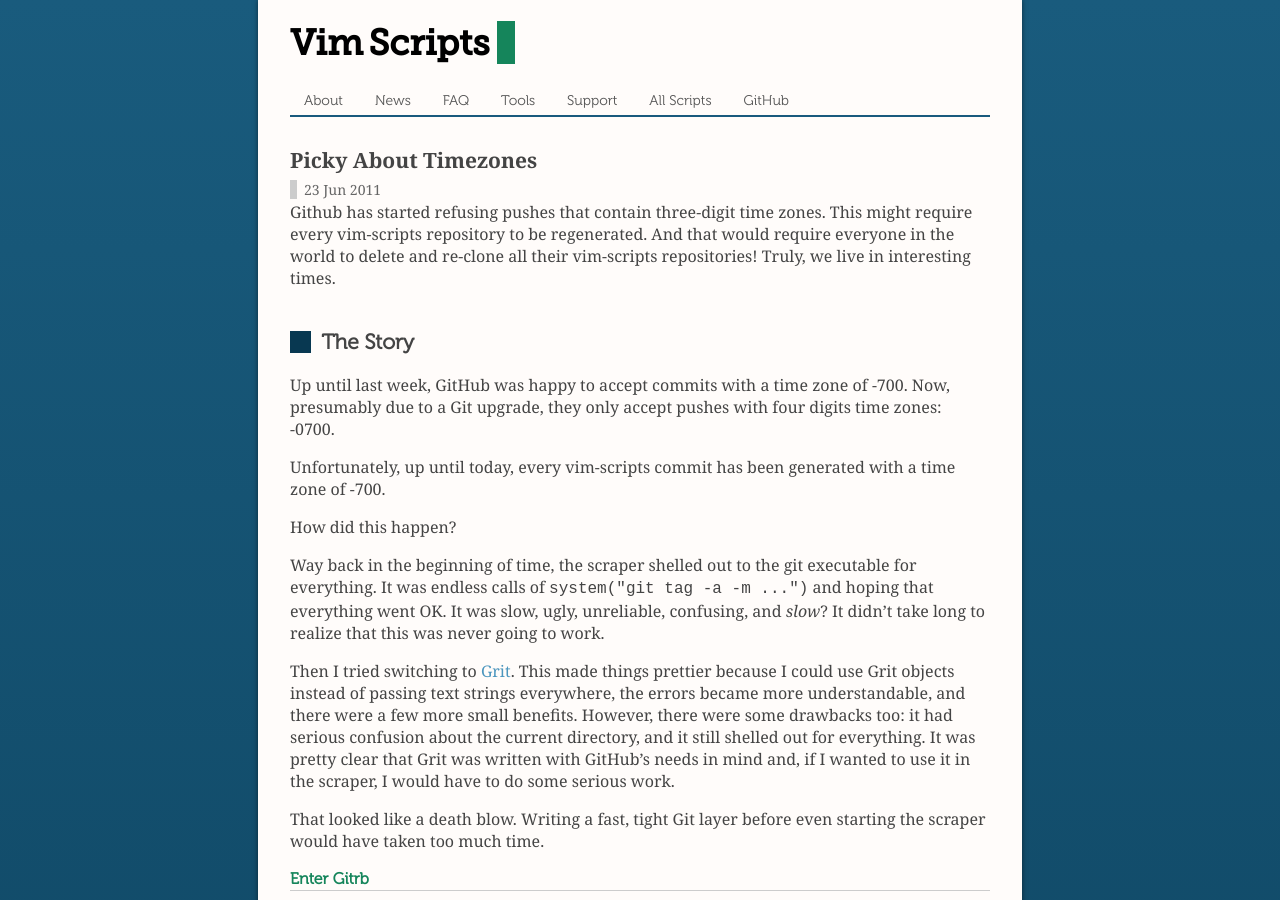
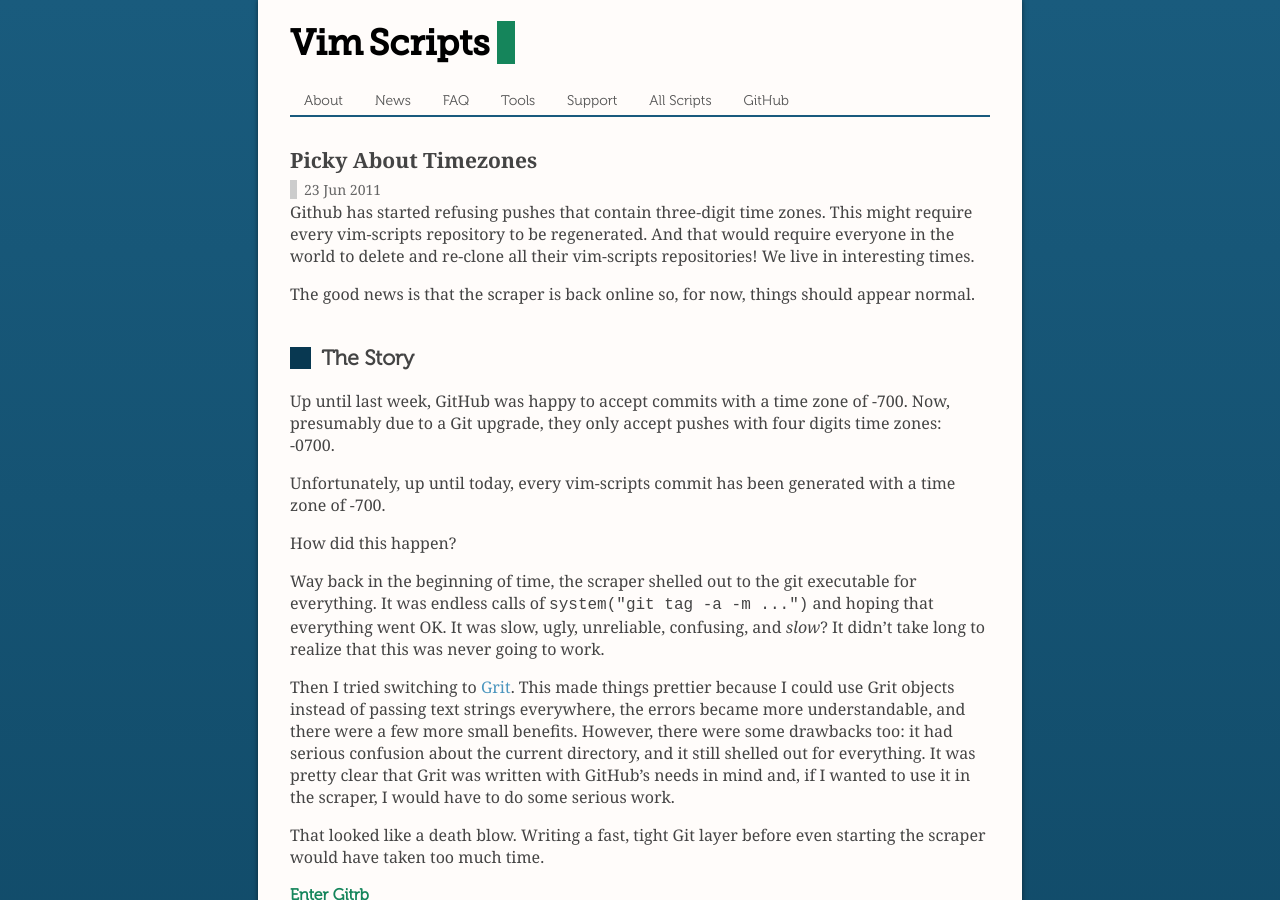
Before and after one commit to vim-scraper/vim-scraper.github.com, a Jekyll site: the page built from news/_posts/2011-06-23-picky-about-timezones.md, in a window 1280 px wide and 900 px high. Built offline with Jekyll 4.4.1, drawn with Linux system fonts in a browser that asks for light colours; Markdown is read by kramdown in place of the engine named in the settings.

Commit message:
reassure that the scraper works

```diff
--- a/news/_posts/2011-06-23-picky-about-timezones.md
+++ b/news/_posts/2011-06-23-picky-about-timezones.md
@@ -7,7 +7,10 @@
 Github has started refusing pushes that contain three-digit time zones.
 This might require every vim-scripts repository to be regenerated.
 And that would require everyone in the world to delete and re-clone all their vim-scripts repositories!
-Truly, we live in interesting times.
+We live in interesting times.
+
+The good news is that the scraper is back online so, for now, things
+should appear normal.
 
 
 ## The Story
```
